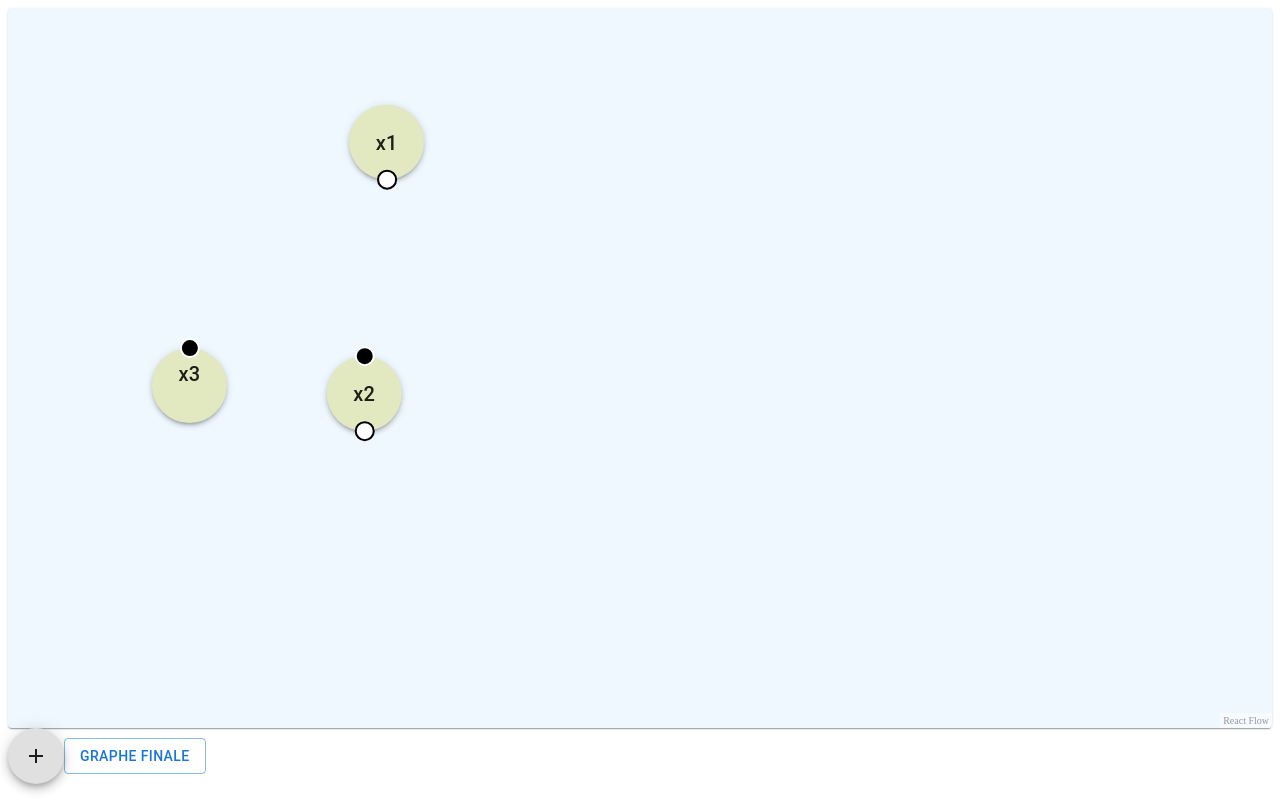
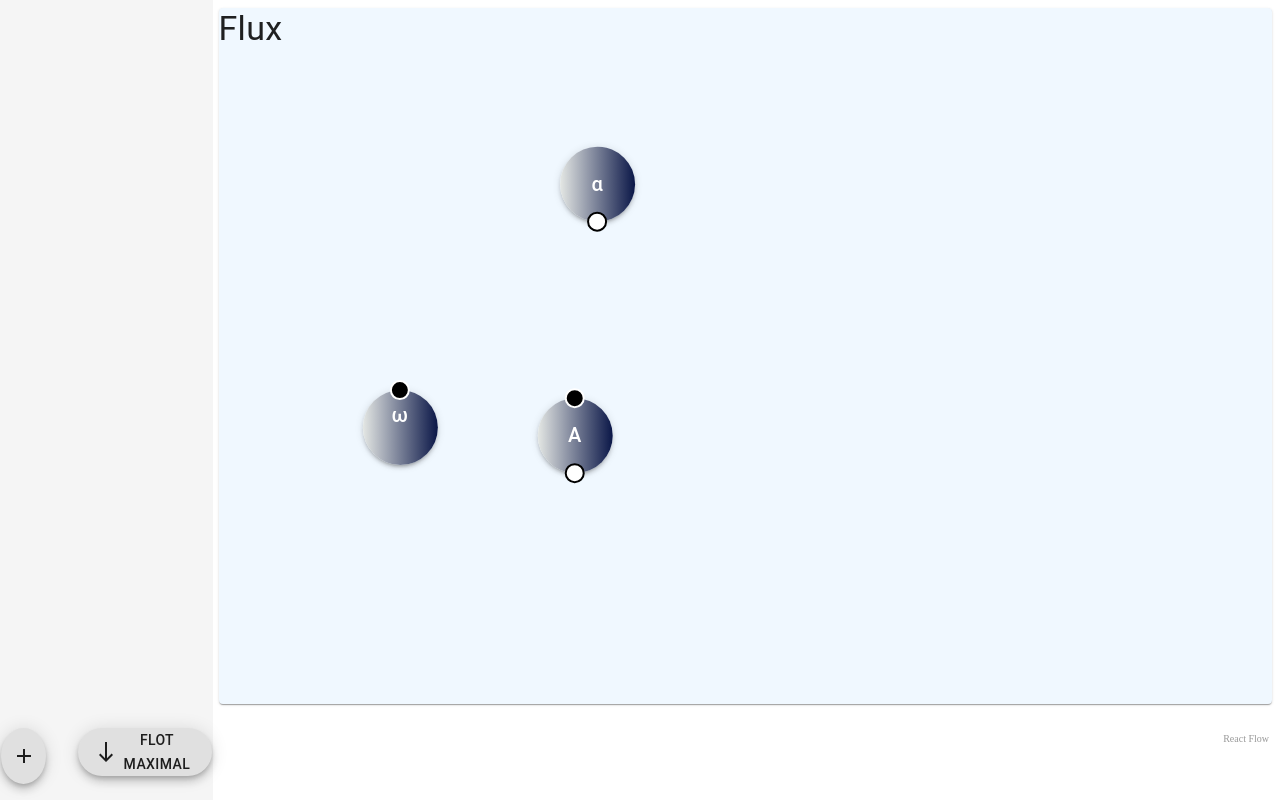
Before and after one commit to Mpiandra/projetRO, a React (Vite) app: page / in a window 1280 px wide. Both pictures are taken after a click on the button 36 px from the left and 756 px from the top of the page. Built offline with nearby package versions, Linux system fonts and the light colour scheme.

Commit message:
changement sur les noms des noeuds

```diff
--- a/src/App.tsx
+++ b/src/App.tsx
@@ -11,35 +11,41 @@ import {
 } from '@xyflow/react';
 
 import '@xyflow/react/dist/style.css';
-import { Button, Fab, Paper } from '@mui/material';
+import { Box, Fab, Paper, Stack, Table, TableBody, TableCell, TableRow, Typography } from '@mui/material';
 import Grid from '@mui/material/Grid';
-import { AddSharp } from '@mui/icons-material';
+import { Add, South } from '@mui/icons-material';
 import { nodesType } from './functions';
 import CustomEdge from './edges/customEdge';
 import { fullFlow, getMaxFlow } from './functions/algo';
 
 export default function App() {
 
-  const [sinkLabel, setSinkLabel] = useState<string>('x2');
   const [nodes, setNodes, onNodesChange] = useNodesState<Node>([
     {
       type: 'source',
       id: '0',
       position: { x: Math.random() * 400, y: Math.random() * 400 },
-      data: { label: 'x1' }
+      data: { label: 'α' }
     },
     {
       type: 'target',
       id: 'ω',
       position: { x: Math.random() * 400, y: Math.random() * 400 },
-      data: { label: `${sinkLabel}` },
+      data: { label: `ω` },
     }
   ]);
 
   const [edges, setEdges, onEdgesChange] = useEdgesState<Edge>([]);
+  const [fullFlowEdges, setFullFlowEdges] = useState<Edge[]>([]);
+  const [maxFlowEdges, setMaxFlowEdges] = useState<Edge[]>([]);
 
   const [dataMatrix, setDataMatrix] = useState<(number | undefined | string)[][]>([]);
   const [initialMatrix, setInitialMatrix] = useState<number[][]>([]);
+
+  const [maxFlowDataMatrix, setMaxFlowDataMatrix] = useState<(number | undefined | string)[][]>([]);
+  const [maxFlowMatrix, setMaxFlowMatrix] = useState<number[][]>([]);
+
+  const [rows, setRows] = useState<(number | string)[][]>([]);
 
 
 
@@ -55,28 +61,16 @@ export default function App() {
         deletable: true,
         id: (prevNodes.length - 1).toString(),
         position: { x: Math.random() * 400, y: Math.random() * 400 },
-        data: { label: `x${(prevNodes.length).toString()}` },
+        data: { label: `${String.fromCharCode((prevNodes.length -2 % 26) + 65)}` },
       };
 
       prevNodes[1].id = (prevNodes.length).toString();
-      setSinkLabel(`x${(prevNodes.length + 1).toString()}`);
 
 
       return [...prevNodes, newNode];
     });
   }, [setNodes]);
 
-  useEffect(() => {
-    console.log();
-
-    setNodes((prevNodes) =>
-      prevNodes.map((node) =>
-        node.type === 'target'
-          ? { ...node, data: { ...node.data, label: sinkLabel } }
-          : node
-      )
-    );
-  }, [sinkLabel, setNodes]);
 
 
   const onConnect = useCallback((params: Connection) => {
@@ -93,29 +87,110 @@ export default function App() {
     const result = fullFlow(edges, nodes.length);
     setDataMatrix(result.dataMatrix);
     setInitialMatrix(result.initialMatrix)
-    getMaxFlow(result.initialMatrix, result.dataMatrix);
+    setRows(result.inverseRows);
+    const maxFlowResult = getMaxFlow(result.initialMatrix, result.dataMatrix);
+    setMaxFlowDataMatrix(maxFlowResult.updatedDataMatrix);
+    setMaxFlowMatrix(maxFlowResult.updatedMatrix);
+
+
   }
+
+  useEffect(() => {
+  setFullFlowEdges(
+    edges.map((edge) => {
+      const source = parseInt(edge.source);
+      const target = parseInt(edge.target);
+
+      const newLabel = initialMatrix?.[source]?.[target];
+
+      return {
+        ...edge,
+        data: {
+          ...edge.data,
+          label: newLabel
+        }
+      };
+    })
+  );
+}, [initialMatrix]);
+
+  useEffect(() => {
+  setMaxFlowEdges(
+    edges.map((edge) => {
+      const source = parseInt(edge.source);
+      const target = parseInt(edge.target);
+
+      const newLabel = maxFlowMatrix?.[source]?.[target];
+
+      return {
+        ...edge,
+        data: {
+          ...edge.data,
+          label: newLabel
+        }
+      };
+    })
+  );
+}, [maxFlowMatrix]);
 
   const edgeTypes = useMemo(() => ({
     custom: (props: any) => <CustomEdge {...props} onLabelChange={updateEdgeLabel} />
   }), [updateEdgeLabel]);
-
-  useEffect(() => {
-    console.log("DataMatrix : ", dataMatrix);
-    console.log("initialMatrix : ", initialMatrix);
-
-  }, [dataMatrix, initialMatrix])
-
 
 
 
   return (
 
     <Grid container spacing={0} style={{ display: 'flex', alignContent: 'center', alignItems: 'center' }} >
+       <Grid size={2}
+       style={{
+        position: 'fixed',
+        top: 0,
+        left: 0,
+        height: '100vh',
+        width: '16.66%',
+        backgroundColor: '#f5f5f5',
+        padding: '1rem',
+        boxSizing: 'border-box',
+        display: 'flex',
+        flexDirection: 'column',
+        justifyContent: 'flex-end',
+        alignItems: 'center',
+    }}
+       >
+          <Stack spacing={4}>
+            {dataMatrix.length > 0 &&
+              <Paper elevation={3} style={{background: 'aliceblue', height: '80vh', justifyContent: 'center'}}>
+                <Stack direction={'column'} spacing={0.5}>
+                  <Typography variant='h5'>Algorithme de MANUEL BLOCH</Typography>
+                  <Typography variant='body1'>* On pose f(I, J) = 0 [p(I, J) = C (I, J)] : tous les arcs transportent au départune quantité nulle</Typography>
+                  <Typography variant='body1'>* On choisit, dans la liste des arcs praticables la capacité résiduelle strictement positive la plus faible p(I0, J0)</Typography>
+                  <Typography variant='body1'>* Déterminer un chemin simple passant par l’arc (I0, J0) choisi</Typography>
+                  <Typography variant='body1'>*** Si ce chemin est élémentaire, faire passer le flux  (I0, J0) sur tous les arcs de ce chemin, et la capacité p(I,J) = p(I,J) - p(I0,J0)</Typography>
+                  <Typography variant='body1'>*** Si ce chemin n’est pas élémentaire, bloquer l’ arc de capacité la plus faible du circuit ainsi mis en évidence</Typography>
+                  <Typography variant='h5'>Algorithme de FORD FULKERSON</Typography>
+                  <Typography variant='body1'>* Marquer l’entrée du réseau (par exemple, au moyen de « + »)</Typography>
+                  <Typography variant='body1'>* Marquer toute extrémité terminale J d’un arc non saturé (I, J), dont l’extrémité initiale I est déjà marquée</Typography>
+                  <Typography variant='body1'>* Marquer l’extrémité initiale K de tout arc (K, L) transportant un flux non nul, dont l’extrémité terminale L est déjà marquée</Typography>
+                </Stack>
+              </Paper>
+            }
+            <Stack direction={"row"} spacing={4}>
+              <Fab onClick={addNode}><Add/></Fab>
+              <Fab variant={'extended'} onClick={handleClick}><South/>Flot maximal</Fab>
+          </Stack>
+          </Stack>
+      </Grid>
 
-      <Grid size={dataMatrix.length === 0 ? 12 : 7}>
-
-        <Paper style={{ backgroundColor: 'aliceblue', height: '90vh', width: '100%' }}>
+      <Grid size={10}
+        style={{
+          marginLeft: '16.66%',
+          width: '83.34%',
+      }}
+      >
+          <Grid sx={{height: '90vh'}}>
+            <Paper style={{ background: 'aliceblue', height: '87vh', width: '100%' }}>
+              <Typography variant='h4'>Flux</Typography>
               <ReactFlow
                 nodes={nodes}
                 edges={edges}
@@ -128,15 +203,76 @@ export default function App() {
             </Paper>
           </Grid>
           {dataMatrix.length > 0 && (
-        <Grid size={5}>
-          <Paper style={{ backgroundColor: 'aliceblue', height: '90vh', width: '100%' }}>
-            <h1>HAHA</h1>
+            <Grid sx={{height: '90vh'}}>
+              <Paper style={{ backgroundColor: 'aliceblue', height: '87vh', width: '100%' }}>
+                <Typography variant='h4'>Flot Complet</Typography>
+                <ReactFlow
+                  nodes={nodes}
+                  edges={fullFlowEdges}
+                  onNodesChange={onNodesChange}
+                  nodeTypes={nodesType}
+                  edgeTypes={edgeTypes}
+            />
               </Paper>
             </Grid>
           )}
-      <Grid size={12}>
-          <Fab onClick={addNode}><AddSharp /></Fab>
-          <Button variant={'outlined'} onClick={handleClick}>graphe finale</Button>
+          {dataMatrix.length > 0 && (
+              <Grid sx={{height: '90vh'}}>
+                <Box sx={{
+                  height : '87vh',
+                  width : '100%',
+                  overflowY : 'auto',
+                  border: '1px, solid',
+                  borderRadius : 2,
+                  p : 2
+                }}>
+                  <Paper style={{ backgroundColor: 'aliceblue', width: '100%' }}>
+                    <Typography variant='h4'>Capacité résiduelle</Typography>
+                    <Table>
+                      <TableBody>
+                      {edges.map((edge, rowIndex) => {
+                        return (
+                        <TableRow key={rowIndex}>
+                          <TableCell align="center" style={{ fontWeight: "bold" }}>
+                            {`x${parseInt(edge.source) + 1}x${parseInt(edge.target) + 1}`}
+                          </TableCell>
+                          {rows[rowIndex].map((cell, cellIndex) => {
+                            const isSature = rows[rowIndex][cellIndex + 1] === "Saturé" && cell !== "Saturé";
+
+                            return (
+                            <TableCell key={cellIndex} align='center' sx={{
+                              color: cell === "Saturé" ? "red" : "",
+                              backgroundColor: isSature ? "blue" : ""
+                            }}>{cell}</TableCell>
+                          )
+                          })}
+                        </TableRow>
+                      )
+                      })}
+                      </TableBody>
+                    </Table>
+                </Paper>
+
+                </Box>
+              </Grid>
+
+          )}
+      {dataMatrix.length > 0 && (
+          <Grid sx={{height: '90vh'}}>
+            <Paper style={{ backgroundColor: 'aliceblue', height: '87vh', width: '100%' }}>
+              <Typography variant='h4'>Flot Maximal</Typography>
+              <ReactFlow
+                nodes={nodes}
+                edges={maxFlowEdges}
+                onNodesChange={onNodesChange}
+                nodeTypes={nodesType}
+                edgeTypes={edgeTypes}
+          />
+            </Paper>
+          </Grid>
+
+      )}
+
       </Grid>
 
     </Grid>
--- a/src/functions/algo.ts
+++ b/src/functions/algo.ts
@@ -186,7 +186,7 @@ function getRowValue(dataMatrix : (number | undefined | string)[][]) : (number |
     return row;
 }
 
-export function fullFlow (edges : Edge[], nbNodes : number) : {dataMatrix : (number | undefined | string)[][], initialMatrix : number[][]}  {
+export function fullFlow (edges : Edge[], nbNodes : number) : {dataMatrix : (number | undefined | string)[][], initialMatrix : number[][], inverseRows : (number | string)[][]}  {
     let dataMatrix = recupData(edges, nbNodes);
 
     let initialMatrix : number[][] = initializeMatrix(nbNodes);
@@ -226,10 +226,23 @@ export function fullFlow (edges : Edge[], nbNodes : number) : {dataMatrix : (num
 
     }
 
+    const inverseRows : (number | string)[][] = Array.from({length : rows[0].length}, () => Array(rows.length));
+
+    for (let i = 0; i < inverseRows.length; i++){
+        for(let j = 0; j < rows.length; j++){
+            inverseRows[i][j] = rows[j][i];
+        }
+    }
+
+
+
+
     console.log("rows : ", rows);
+    console.log("inverseRows : ", inverseRows);
+
     console.log("dataMatrix : ", dataMatrix);
 
-    return {dataMatrix, initialMatrix};
+    return {dataMatrix, initialMatrix, inverseRows};
 
 
 }
@@ -353,14 +366,29 @@ function updateMatrix (matrix : number[][], allPaths : Element[][], dataMatrix :
 
 }
 
-export function getMaxFlow(matrix : number[][], dataMatrix : (number | undefined | string)[][]): void {
+export function getMaxFlow(matrix : number[][], dataMatrix : (number | undefined | string)[][]): {updatedDataMatrix : (number | undefined | string)[][], updatedMatrix : (number)[][]} {
     const allPaths : Element[][] = [];
+    const updatedMatrix : number[][] = Array.from({length : matrix.length}, () => Array(matrix.length));
+    const updatedDataMatrix : (number | undefined | string)[][] = Array.from({length : dataMatrix.length}, () => Array(dataMatrix.length));
+
+    for(let i = 0; i < matrix.length; i++){
+        for(let j = 0; j < matrix.length; j++){
+            updatedMatrix[i][j] = matrix[i][j];
+        }
+    }
+
+    for(let i = 0; i < dataMatrix.length; i++){
+        for(let j = 0; j < dataMatrix.length; j++){
+            updatedDataMatrix[i][j] = dataMatrix[i][j];
+        }
+    }
+
     do{
-        console.log("ato ahe");
-
-        const allPaths : Element[][] = getWayToSink(dataMatrix);
+        const allPaths : Element[][] = getWayToSink(updatedDataMatrix);
         if(allPaths.length > 0){
-            updateMatrix(matrix, allPaths, dataMatrix);
+            updateMatrix(updatedMatrix, allPaths, updatedDataMatrix);
         }
     }while(allPaths.length > 0)
+
+    return{updatedDataMatrix, updatedMatrix};
 }
--- a/src/nodes/customNode.tsx
+++ b/src/nodes/customNode.tsx
@@ -7,7 +7,7 @@ const CustomNode = ({ data }) => {
     <Card
       elevation={3}
       sx={{
-        backgroundColor: "#E2E9C0",
+        background: "linear-gradient(90deg, hsla(120, 6%, 90%, 1) 0%, hsla(228, 75%, 16%, 1) 100%)",
         borderRadius: "50%",
         width: 75,
         height: 75,
@@ -46,7 +46,12 @@ const CustomNode = ({ data }) => {
           height: "100%",
         }}
       >
-        <Typography variant="h6">{data.label}</Typography>
+        <Typography variant="h6" color="white
+
+
+
+
+        ">{data.label}</Typography>
       </CardContent>
       <Handle
         type="source"
--- a/src/nodes/sourceNode.tsx
+++ b/src/nodes/sourceNode.tsx
@@ -7,7 +7,8 @@ const SourceNode = ({ data }) => {
     <Card
       elevation={3}
       sx={{
-        backgroundColor: "#E2E9C0",
+        background: "linear-gradient(90deg, hsla(120, 6%, 90%, 1) 0%, hsla(228, 75%, 16%, 1) 100%)",
+
         borderRadius: "50%",
         width: 75,
         height: 75,
@@ -29,7 +30,7 @@ const SourceNode = ({ data }) => {
           height: "100%",
         }}
       >
-        <Typography variant="h6">{data.label}</Typography>
+        <Typography variant="h6" color="white">{data.label}</Typography>
       </CardContent>
       <Handle
         type="source"
--- a/src/nodes/targetNode.tsx
+++ b/src/nodes/targetNode.tsx
@@ -7,7 +7,7 @@ const TargetNode = ({ data }) => {
     <Card
       elevation={3}
       sx={{
-        backgroundColor: "#E2E9C0",
+        background: "linear-gradient(90deg, hsla(120, 6%, 90%, 1) 0%, hsla(228, 75%, 16%, 1) 100%)",
         borderRadius: "50%",
         width: 75,
         height: 75,
@@ -46,7 +46,7 @@ const TargetNode = ({ data }) => {
           height: "100%",
         }}
       >
-        <Typography variant="h6">{data.label}</Typography>
+        <Typography variant="h6" color="white">{data.label}</Typography>
       </CardContent>
     </Card>
   );
```
Lines whose indentation alone changed are shown as unchanged.
